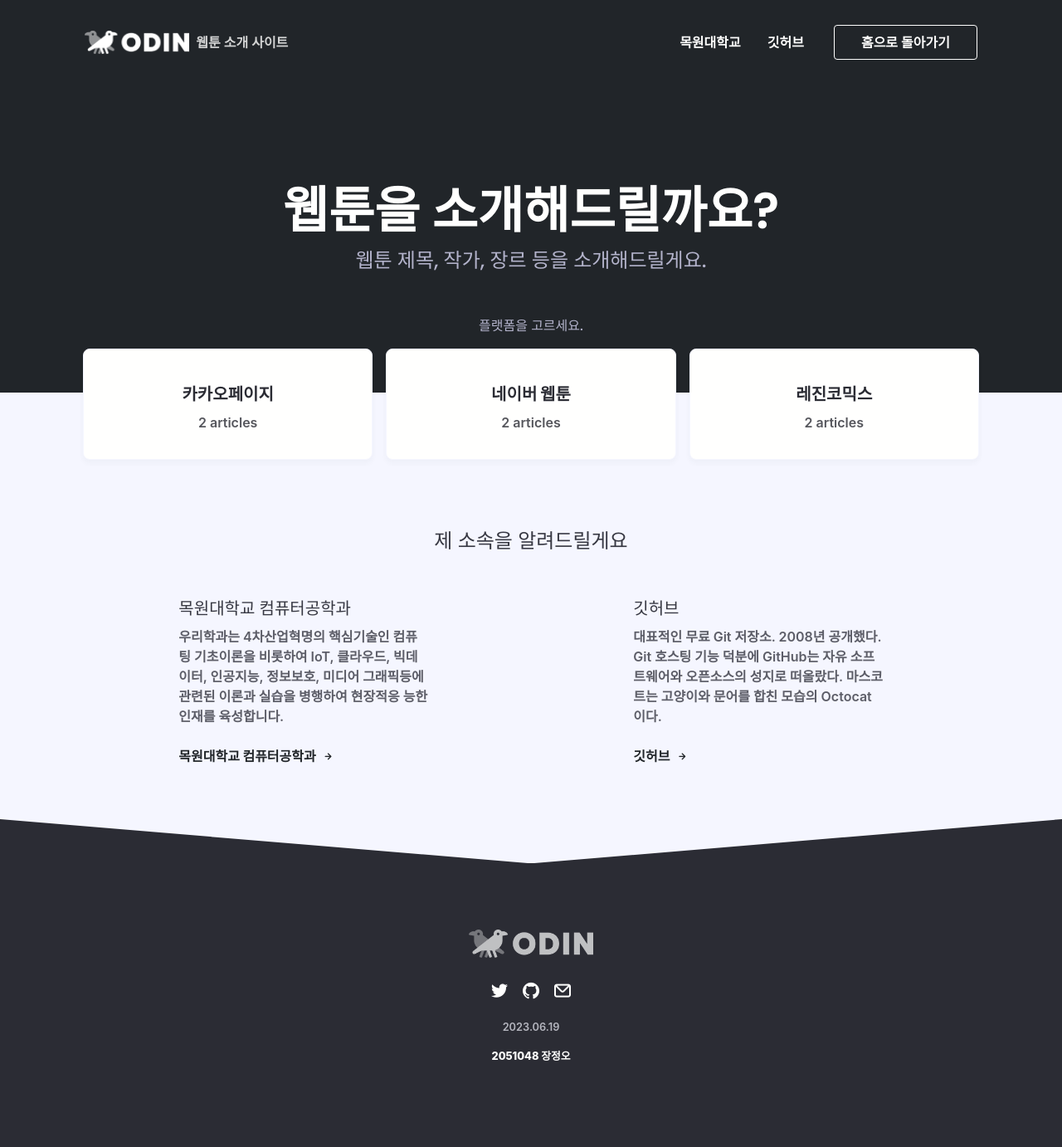
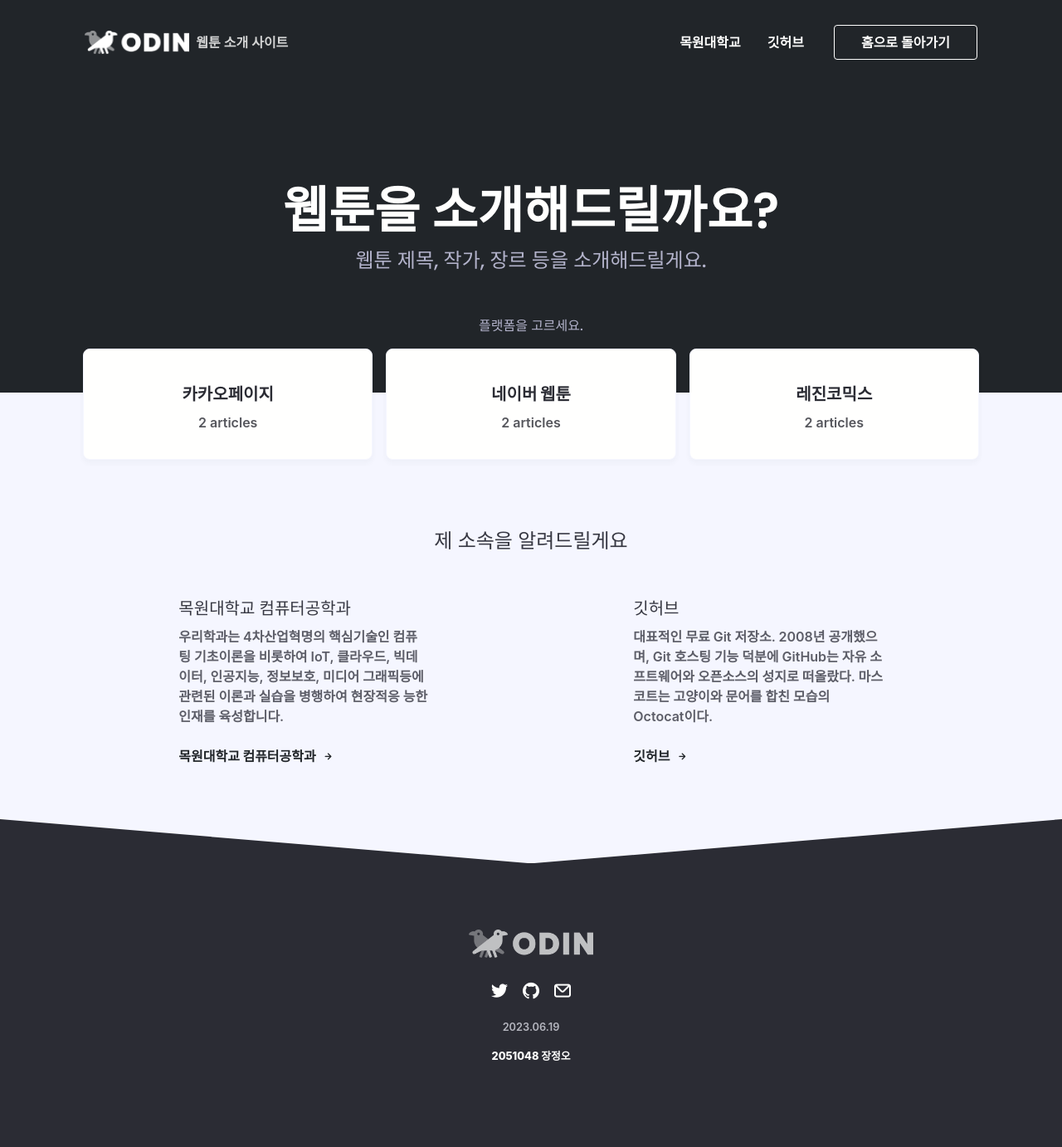
Before and after one commit to martin-yeo/k1163, a Jekyll site: the page built from index.html, in a window 1280 px wide. Shown: the whole page at 83% size. Built offline with Jekyll 4.4.1, drawn with Linux system fonts in a browser that asks for light colours; nearby versions of some CDN libraries; some web fonts are replaced; comment, search, counter and statistics services are not loaded.

Commit message:
메인페이지 최종으로 수정 완료

```diff
--- a/_includes/footer.html
+++ b/_includes/footer.html
@@ -12,7 +12,7 @@
 
             {% if site.github_username == null %}
             {% else %}
-            <a href="https://github.com/{{ site.github_username }}" target="_blank"><i class='uil uil-github'></i></a>
+            <a href="https://github.com/k1163172" target="_blank"><i class='uil uil-github'></i></a>
             {% endif %}
 
             {% if site.linkedin_page == null %}
--- a/_includes/more-help.html
+++ b/_includes/more-help.html
@@ -13,7 +13,7 @@
 {% else %}
 <div class="column col-4 col-sm-12 p-8 mb-8 col-mx-auto">
   <h5>깃허브</h5>
-  <p>대표적인 무료 Git 저장소. 2008년 공개했다. Git 호스팅 기능 덕분에 GitHub는 자유 소프트웨어와 오픈소스의 성지로 떠올랐다. 마스코트는 고양이와 문어를 합친 모습의 Octocat이다.</p>
-  <a href="https://github.com/" target="_blank">깃허브 <i class='uil uil-arrow-right arrow-hover'></i></a>
+  <p>대표적인 무료 Git 저장소. 2008년 공개했으며, Git 호스팅 기능 덕분에 GitHub는 자유 소프트웨어와 오픈소스의 성지로 떠올랐다. 마스코트는 고양이와 문어를 합친 모습의 Octocat이다.</p>
+  <a href="https://github.com/">깃허브 <i class='uil uil-arrow-right arrow-hover'></i></a>
 </div>
 {% endif %}
```
